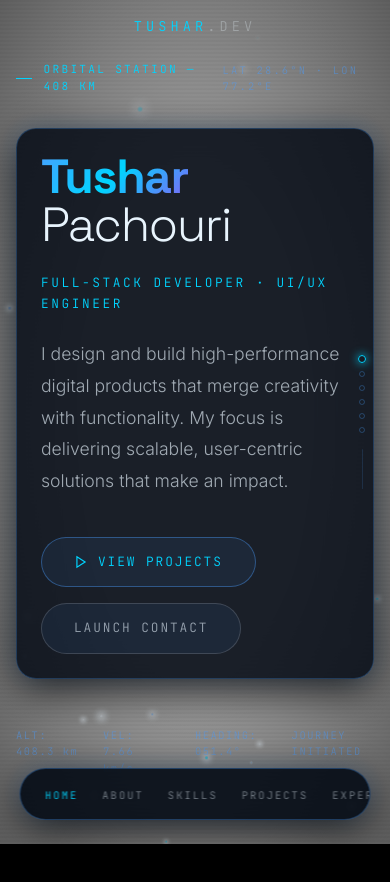
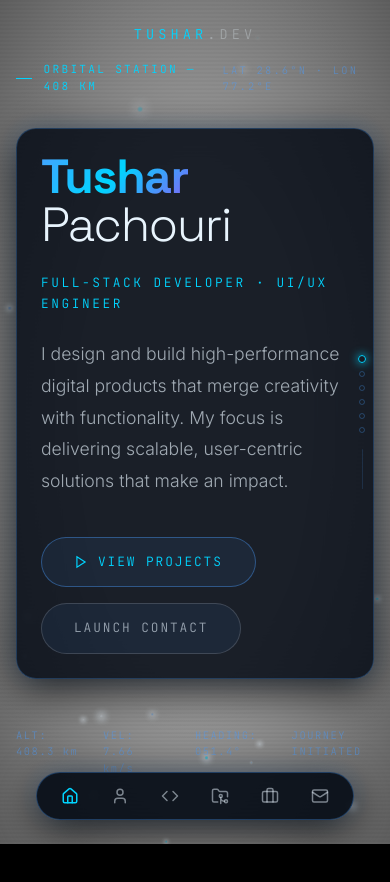
Before and after one commit to TusharPachouri/Portfolio-Space, a Next.js app in the folder spaceThemePortfolio/portfolio/: page / in a window 390 px wide. Shown: the top 882 px of the page. Built offline with nearby package versions, Linux system fonts and the light colour scheme.

Commit message:
feat: Initialize Next.js project with global space-themed styles and an animated navigation component.

```diff
--- a/spaceThemePortfolio/portfolio/package.json
+++ b/spaceThemePortfolio/portfolio/package.json
@@ -11,6 +11,7 @@
   "dependencies": {
     "framer-motion": "^12.35.2",
     "gsap": "^3.14.2",
+    "lucide-react": "^0.577.0",
     "next": "16.1.6",
     "react": "19.2.3",
     "react-dom": "19.2.3"
--- a/spaceThemePortfolio/portfolio/src/app/components/Navigation.tsx
+++ b/spaceThemePortfolio/portfolio/src/app/components/Navigation.tsx
@@ -3,7 +3,16 @@
 import { useState, useEffect } from 'react';
 import { motion } from 'framer-motion';
 
-const sections = ['Home', 'About', 'Skills', 'Projects', 'Experience', 'Contact'];
+import { Home, User, Code, FolderGit2, Briefcase, Mail } from 'lucide-react';
+
+const sections = [
+  { name: 'Home', icon: <Home size={18} /> },
+  { name: 'About', icon: <User size={18} /> },
+  { name: 'Skills', icon: <Code size={18} /> },
+  { name: 'Projects', icon: <FolderGit2 size={18} /> },
+  { name: 'Experience', icon: <Briefcase size={18} /> },
+  { name: 'Contact', icon: <Mail size={18} /> },
+];
 
 interface NavProps {
   activeSection: number;
@@ -14,9 +23,18 @@ interface NavProps {
 export default function Navigation({ activeSection, scrollProgress, onNavClick }: NavProps) {
   const [scrolled, setScrolled] = useState(false);
 
+  const [isMobile, setIsMobile] = useState(false);
+
   useEffect(() => {
     setScrolled(scrollProgress > 0.02);
   }, [scrollProgress]);
+
+  useEffect(() => {
+    const checkMobile = () => setIsMobile(window.innerWidth <= 768);
+    checkMobile();
+    window.addEventListener('resize', checkMobile);
+    return () => window.removeEventListener('resize', checkMobile);
+  }, []);
 
   return (
     <>
@@ -38,15 +56,20 @@ export default function Navigation({ activeSection, scrollProgress, onNavClick }
         </a>
         <ul className="nav-links">
           {sections.map((section, idx) => (
-            <li key={section}>
+            <li key={section.name}>
               <a
-                href={`#${section.toLowerCase()}`}
+                href={`#${section.name.toLowerCase()}`}
                 onClick={(e) => { e.preventDefault(); onNavClick(idx); }}
                 style={{
                   color: activeSection === idx ? 'var(--color-glow-cyan)' : undefined,
+                  display: 'flex',
+                  alignItems: 'center',
+                  justifyContent: 'center'
                 }}
+                className="nav-link-item"
+                title={isMobile ? section.name : undefined}
               >
-                {section}
+                {isMobile ? section.icon : section.name}
               </a>
             </li>
           ))}
@@ -62,10 +85,10 @@ export default function Navigation({ activeSection, scrollProgress, onNavClick }
       >
         {sections.map((section, idx) => (
           <button
-            key={section}
+            key={section.name}
             className={`progress-dot ${activeSection === idx ? 'active' : ''}`}
             onClick={() => onNavClick(idx)}
-            title={section}
+            title={section.name}
             style={{
               background: 'none',
               border: activeSection === idx ? '1px solid var(--color-glow-cyan)' : '1px solid rgba(74,158,255,0.3)',
--- a/spaceThemePortfolio/portfolio/src/app/globals.css
+++ b/spaceThemePortfolio/portfolio/src/app/globals.css
@@ -616,11 +616,10 @@ body {
     -webkit-backdrop-filter: blur(24px);
     border: 1px solid rgba(74, 158, 255, 0.3);
     border-radius: 50px;
-    padding: 0.75rem 1.5rem;
-    gap: 1.5rem;
+    padding: 0.875rem 1.5rem;
+    gap: 2rem;
     width: max-content;
-    max-width: 90vw;
-    overflow-x: auto;
+    max-width: 95vw;
     z-index: 100;
     box-shadow: 0 10px 40px rgba(0, 0, 0, 0.8), 0 0 20px rgba(74, 158, 255, 0.2);
   }
@@ -629,13 +628,16 @@ body {
     display: none;
   }
 
-  .nav-links a {
-    font-size: 0.65rem;
-    white-space: nowrap;
+  .nav-link-item {
+    transition: all 0.2s ease;
+  }
+
+  .nav-link-item:active {
+    transform: scale(0.9);
   }
 
   .space-nav {
-    padding: 1rem 1.25rem;
+    padding: 1.5rem 1.25rem;
     justify-content: center;
   }
 }
```
Also changed, not shown: 1 other file (tests, documents, lock files or other folders).
